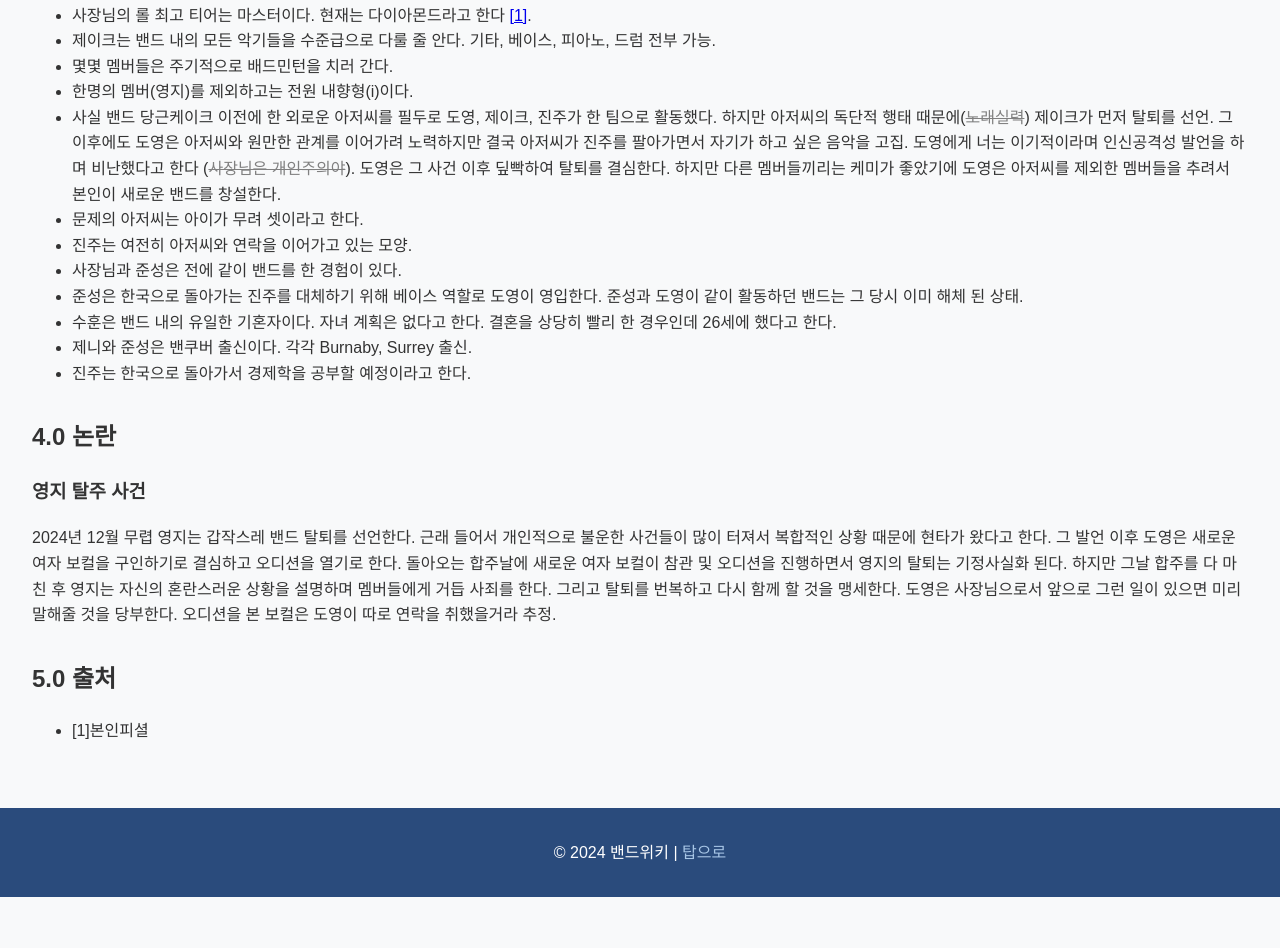
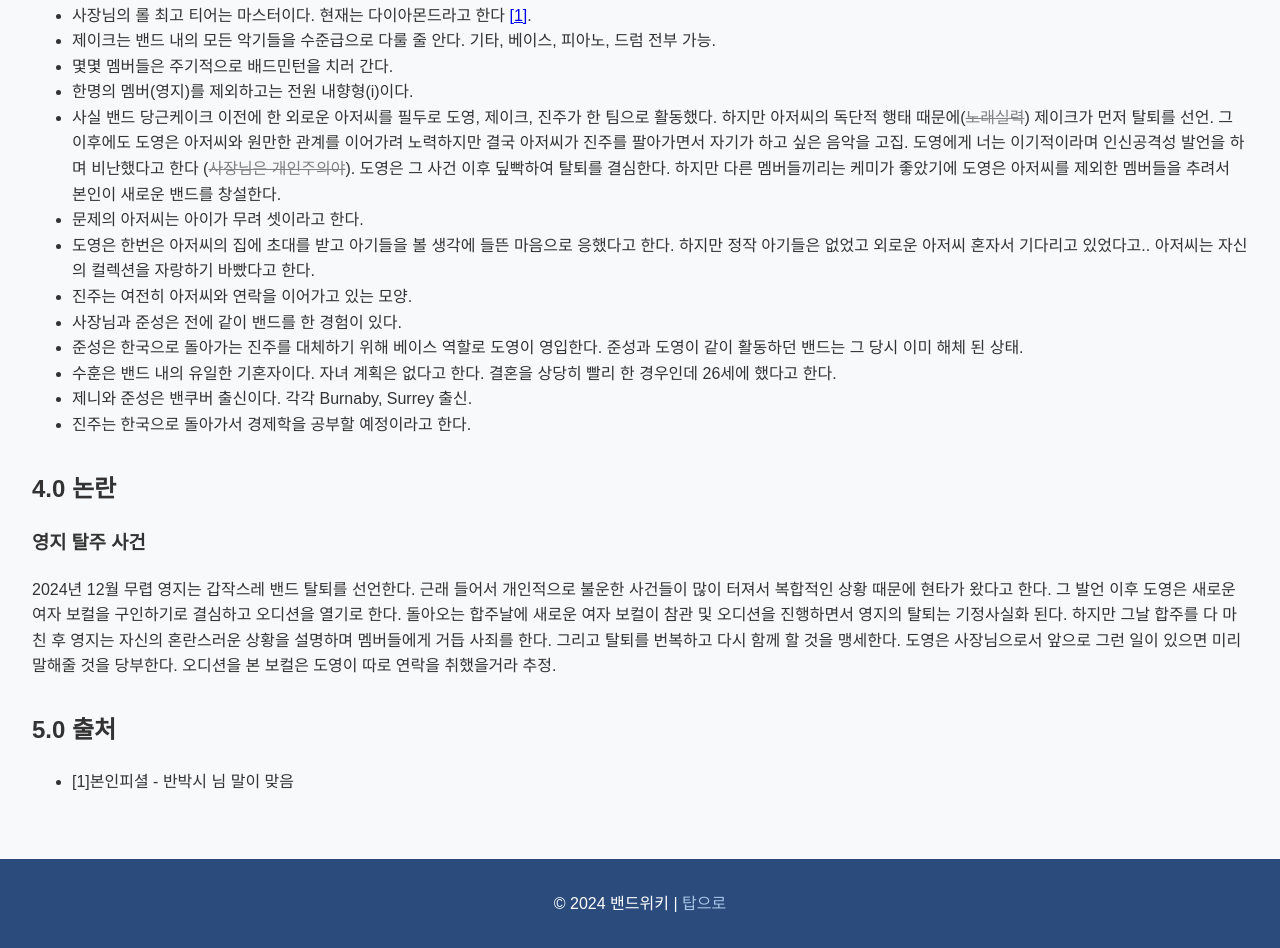
Before and after one commit to dangkei4/bandWiki, a plain HTML site: page index.html in a window 1280 px wide. Shown: the part 1803-2751 px from the top of the page. Before the commit the page ends 2700 px from the top, so only its background shows below. Drawn offline with Linux system fonts and the light colour scheme.

Commit message:
content change

```diff
--- a/index.html
+++ b/index.html
@@ -167,7 +167,7 @@
         <section id="intro">
             <h2>1.0 밴드 소개</h2>
             <p>밴드 당근케이크는 토론토에서 활동하는 한인 락밴드(<span style="text-decoration: line-through; color: grey;">배드민턴 동호회</span>)다. 멤버는 총 7(<span style="text-decoration: line-through; color: grey;">6</span>)이다. 공식적인 결성일을 2024년 10월 27일로 정한 이유는 그 날 밴드 이름이 당근케이크로 확정됐기 때문. 비공식적으로는 2024년 중순으로 추정된다.</p>
-            <p>무대 경험의 아직까지는 없지만 유튜브 커버대회에 참가한 이력이 있다. 커버곡은 고추잠자리의 너라는 꿈.</p>
+            <p>무대 경험은 아직까지는 없지만 유튜브 커버대회에 참가한 이력이 있다. 커버곡은 고추잠자리의 너라는 꿈.</p>
         </section>
         <section id="members">
             <h2>1.1 멤버</h2>
@@ -249,6 +249,7 @@
                 <li>한명의 멤버(영지)를 제외하고는 전원 내향형(i)이다.</li>
                 <li>사실 밴드 당근케이크 이전에 한 외로운 아저씨를 필두로 도영, 제이크, 진주가 한 팀으로 활동했다. 하지만 아저씨의 독단적 행태 때문에(<span style="text-decoration: line-through; color: grey;">노래실력</span>) 제이크가 먼저 탈퇴를 선언. 그 이후에도 도영은 아저씨와 원만한 관계를 이어가려 노력하지만 결국 아저씨가 진주를 팔아가면서 자기가 하고 싶은 음악을 고집. 도영에게 너는 이기적이라며 인신공격성 발언을 하며 비난했다고 한다 (<span style="text-decoration: line-through; color: grey;">사장님은 개인주의야</span>). 도영은 그 사건 이후 딮빡하여 탈퇴를 결심한다. 하지만 다른 멤버들끼리는 케미가 좋았기에 도영은 아저씨를 제외한 멤버들을 추려서 본인이 새로운 밴드를 창설한다.</li>
                 <li>문제의 아저씨는 아이가 무려 셋이라고 한다.</li>
+                <li>도영은 한번은 아저씨의 집에 초대를 받고 아기들을 볼 생각에 들뜬 마음으로 응했다고 한다. 하지만 정작 아기들은 없었고 외로운 아저씨 혼자서 기다리고 있었다고.. 아저씨는 자신의 컬렉션을 자랑하기 바빴다고 한다.</li>
                 <li>진주는 여전히 아저씨와 연락을 이어가고 있는 모양.</li>
                 <li>사장님과 준성은 전에 같이 밴드를 한 경험이 있다.</li>
                 <li>준성은 한국으로 돌아가는 진주를 대체하기 위해 베이스 역할로 도영이 영입한다. 준성과 도영이 같이 활동하던 밴드는 그 당시 이미 해체 된 상태.</li>
@@ -264,7 +265,7 @@
         <section id="references">
             <h2>5.0 출처</h2>
             <ul>
-                <li><section id="ref1">[1]본인피셜</section></li>
+                <li><section id="ref1">[1]본인피셜 - 반박시 님 말이 맞음</section></li>
             </ul>
         </section>
     </main>
```
